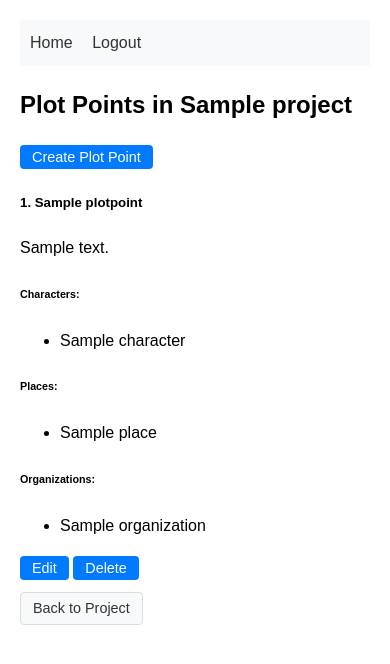
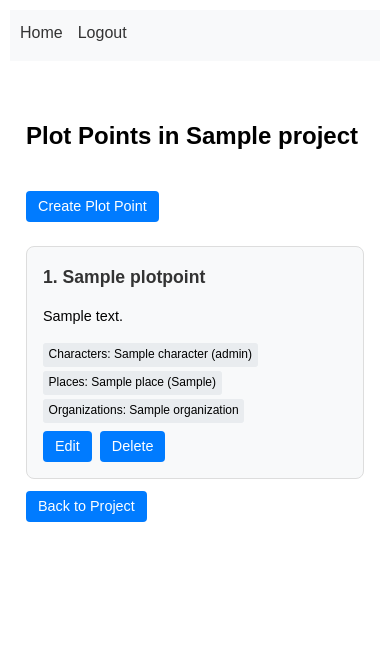
Before and after one commit to SudoMichel/writing, a Django app: page /projects/1/plotpoints/ in a window 390 px wide. Shown: the top 664 px of the page. Run offline with Django 5.2, Linux system fonts and the light colour scheme; a user stored in the database is signed in; tables that the repository leaves empty hold one stand-in row (values such as "Sample post").

Commit message:
Refactor CSS and HTML templates for improved layout and consistency across project components. Introduce new styles for item lists, enhance navigation and form controls, and update plot point and project form templates to utilize a unified item structure. Implement responsive design adjustments for better usability on smaller screens.

```diff
--- a/core/static/core/css/styles.css
+++ b/core/static/core/css/styles.css
@@ -1,3 +1,5 @@
+/* Base Styles
+-------------------------------------------------- */
 body {
     font-family: Arial, sans-serif;
     margin: 0;
@@ -13,54 +15,76 @@
     text-decoration: none;
 }
 
-.item-title {
-    display: flex;
-    align-items: center;
-    gap: 1rem;
-    margin: 0;
-}
-.item-type {
-    color: #666;
-    font-style: italic;
-    margin: 0.25rem 0;
-    font-size: 0.8rem;
-}
-.item-body {
-    font-size: 0.9rem;
-}
-.items-grid {
-    display: grid;
-    grid-template-columns: repeat(auto-fill, minmax(250px, 1fr));
-    gap: 1rem;
-}
-.item-card {
-    background: #f8f9fa;
-    border: 1px solid #ddd;
-    border-radius: 8px;
-    padding: 1rem;
-    display: flex;
-    flex-direction: column;
-}
-.item-card textarea {
-    width: 90%;
-    padding: 0.5rem;
-    border: 1px solid #ddd;
-    border-radius: 4px;
-    font-size: 0.9rem;
-}
-
-
+/* Navigation
+-------------------------------------------------- */
 .nav {
     background-color: #f8f9fa;
     padding: 10px;
     margin-bottom: 20px;
+    display: flex;
+    flex-wrap: wrap;
 }
 .nav a {
     margin-right: 15px;
+    margin-bottom: 5px;
     color: #333;
 }
 
+/* Messages/Alerts
+-------------------------------------------------- */
+.messages {
+    margin-bottom: 20px;
+    border-radius: 4px;
+}
+.messages .success {
+    color: green;
+    padding: 10px;
+    background-color: #e8f5e9;
+}
+.messages .error {
+    color: red;
+    padding: 10px;
+    background-color: #ffebee;
+}
 
+/* Buttons and Form Controls
+-------------------------------------------------- */
+.btn {
+    padding: 0.25rem 0.75rem;
+    background-color: #007bff;
+    color: white;
+    border: none;
+    border-radius: 4px;
+    cursor: pointer;
+    font-size: 0.9rem;
+    display: inline-block;
+    text-align: center;
+}
+.btn-secondary {
+    background: #f8f9fa;
+    color: #333;
+    border: 1px solid #ddd;
+}
+.btn:hover {
+    background-color: #0056b3;
+}
+.btn-secondary:hover {
+    background: #e9ecef;
+}
+.button-group {
+    display: flex;
+    flex-wrap: wrap;
+    gap: 0.5rem;
+    margin-top: 0.75rem;
+}
+.button-card {
+    margin-top: auto;
+    display: flex;
+    gap: 0.5rem;
+}
+
+/* Forms
+-------------------------------------------------- */
 .form-group {
     margin-bottom: 1.5rem;
 }
@@ -76,44 +100,27 @@
     border: 1px solid #ddd;
     border-radius: 4px;
     font-size: 1rem;
-    resize: vertical;
+    box-sizing: border-box;
 }
 .form-group textarea {
     resize: vertical;
 }
-
-
-.btn {
-    padding: 0.25rem 0.75rem;
-    background-color: #007bff;
-    color: white;
-    border: none;
+.file-input-wrapper {
+    background: #f8f9fa;
+    border: 1px solid #ddd;
     border-radius: 4px;
-    cursor: pointer;
-    font-size: 0.9rem;
+    padding: 1rem;
 }
-.btn-secondary {
-    background: #f8f9fa;
-    color: #333;
+.file-input-wrapper input[type="file"] {
+    width: 100%;
+    padding: 0.5rem;
     border: 1px solid #ddd;
-}
-.btn:hover {
-    background-color: #0056b3;
-}
-.btn-secondary:hover {
-    background: #e9ecef;
-}
-.button-group {
-    display: flex;
-    gap: 0.5rem;
-    margin-top: 0.75rem;
-}
-.button-card {
-    margin-top: auto;
-    display: flex;
-    gap: 0.5rem;
+    border-radius: 4px;
+    background: #fff;
 }
 
+/* Project Pages
+-------------------------------------------------- */
 .project-editor {
     max-width: 1200px;
     margin: 0 auto;
@@ -140,6 +147,8 @@
     justify-content: space-between;
     align-items: center;
     margin-bottom: 1.5rem;
+    flex-wrap: wrap;
+    gap: 0.5rem;
 }
 .help-text {
     color: #666;
@@ -147,48 +156,59 @@
     margin-top: 0.25rem;
 }
 
-
-.plotpoints-list {
+/* Common Item Styles
+-------------------------------------------------- */
+.items-grid {
+    display: grid;
+    grid-template-columns: repeat(auto-fill, minmax(250px, 1fr));
+    gap: 1rem;
+}
+.plotpoints-list,
+.items-list {
     display: flex;
     flex-direction: column;
     gap: 1rem;
 }
-.plotpoint-item {
-    display: flex;
-    justify-content: space-between;
-    align-items: flex-start;
+.item-card,
+.item-list {
     background: #f8f9fa;
     border: 1px solid #ddd;
     border-radius: 8px;
     padding: 1rem;
 }
-.plotpoint-content {
+.item-card {
+    display: flex;
+    flex-direction: column;
+}
+.item-list {
+    display: flex;
+    justify-content: space-between;
+    align-items: flex-start;
+    flex-wrap: wrap;
+}
+.item-title {
+    display: flex;
+    align-items: center;
+    gap: 1rem;
+    margin: 0;
+}
+.item-type {
+    color: #666;
+    font-style: italic;
+    margin: 0.25rem 0;
+    font-size: 0.8rem;
+}
+.item-body {
+    font-size: 0.9rem;
+}
+.item-content {
     flex: 1;
     display: flex;
     flex-direction: column;
+    min-width: 0; /* Fix for text overflow */
 }
-.plotpoint-header {
-    display: flex;
-    align-items: baseline;
-    gap: 0.25rem;
-}
-.plotpoint-order {
-    font-weight: bold;
-    color: #666;
-    min-width: 1.5rem;
-}
-.plotpoint-title {
-    font-weight: bold;
-    color: #333;
-}
-.plotpoint-details {
-    font-size: 0.85rem;
-    color: #666;
-}
-.plotpoint-details p {
-    margin: 0;
-}
-.plotpoint-relations {
+.item-relations,
+.item-tags {
     display: flex;
     flex-wrap: wrap;
     gap: 0.25rem;
@@ -200,14 +220,22 @@
     border-radius: 3px;
     font-size: 0.75rem;
 }
-.plotpoint-actions {
+.item-actions {
     display: flex;
     gap: 0.5rem;
     align-items: flex-end;
     margin-left: 0.5rem;
 }
+.item-card textarea {
+    width: 90%;
+    padding: 0.5rem;
+    border: 1px solid #ddd;
+    border-radius: 4px;
+    font-size: 0.9rem;
+}
 
-
+/* Research Notes
+-------------------------------------------------- */
 .note-content {
     margin: 0.5rem 0;
     font-size: 0.9rem;
@@ -223,23 +251,8 @@
     text-decoration: none;
 }
 
-
-.messages {
-    margin-bottom: 20px;
-    border-radius: 4px;
-}
-.messages .success {
-    color: green;
-    padding: 10px;
-    background-color: #e8f5e9;
-}
-.messages .error {
-    color: red;
-    padding: 10px;
-    background-color: #ffebee;
-}
-
-
+/* Delete Pages
+-------------------------------------------------- */
 .delete-container {
     max-width: 500px;
     margin: 0 auto;
@@ -255,22 +268,8 @@
     margin: 1rem 0;
 }
 
-
-.improvement-status {
-    margin-top: 0.5rem;
-    font-size: 0.9rem;
-}
-.improvement-status.loading {
-    color: #4a90e2;
-}
-.improvement-status.error {
-    color: #dc3545;
-}
-.improvement-status.success {
-    color: #28a745;
-}
-
-
+/* Associations
+-------------------------------------------------- */
 .associations-grid {
     display: grid;
     grid-template-columns: repeat(auto-fill, minmax(250px, 1fr));
@@ -294,17 +293,60 @@
     margin: 0;
 }
 
+/* Improvement Status
+-------------------------------------------------- */
+.improvement-status {
+    margin-top: 0.5rem;
+    font-size: 0.9rem;
+}
+.improvement-status.loading {
+    color: #4a90e2;
+}
+.improvement-status.error {
+    color: #dc3545;
+}
+.improvement-status.success {
+    color: #28a745;
+}
 
-.file-input-wrapper {
-    background: #f8f9fa;
-    border: 1px solid #ddd;
-    border-radius: 4px;
-    padding: 1rem;
+/* Media Queries for Responsive Design
+-------------------------------------------------- */
+@media (max-width: 768px) {
+    body {
+        padding: 10px;
+    }
+
+    .project-editor {
+        padding: 1rem;
+    }
+
+    .project-form {
+        padding: 1rem;
+    }
+
+    .items-grid {
+        grid-template-columns: 1fr;
+    }
+
+    .section-header {
+        flex-direction: column;
+        align-items: flex-start;
+    }
+
+    .section-header .btn {
+        margin-top: 0.5rem;
+    }
+
+    .item-list {
+        flex-direction: column;
+    }
+
+    .item-actions {
+        margin-left: 0;
+        margin-top: 0.5rem;
+    }
+
+    .associations-grid {
+        grid-template-columns: 1fr;
+    }
 }
-.file-input-wrapper input[type="file"] {
-    width: 100%;
-    padding: 0.5rem;
-    border: 1px solid #ddd;
-    border-radius: 4px;
-    background: #fff;
-}
--- a/core/templates/core/plotpoint_list.html
+++ b/core/templates/core/plotpoint_list.html
@@ -1,65 +1,51 @@
 {% extends 'core/base.html' %}
 
 {% block content %}
-<div class="container mt-4">
-    <div class="d-flex justify-content-between align-items-center mb-4">
+<div class="project-editor">
+    <div class="section-header">
         <h2>Plot Points in {{ project.name }}</h2>
-        <a href="{% url 'plotpoint_create' project.id %}" class="btn btn-primary">Create Plot Point</a>
+        <a href="{% url 'plotpoint_create' project.id %}" class="btn">Create Plot Point</a>
     </div>
 
     {% if plot_points %}
-        <div class="row">
+        <div class="items-list">
             {% for plot_point in plot_points %}
-                <div class="col-md-6 mb-4">
-                    <div class="card">
-                        <div class="card-body">
-                            <h5 class="card-title">{{ plot_point.order }}. {{ plot_point.title }}</h5>
-                            <p class="card-text">{{ plot_point.description }}</p>
+                <div class="item-list">
+                    <div class="item-content">
+                        <h3>{{ plot_point.order }}. {{ plot_point.title }}</h3>
+                        <div class="item-body">
+                            <p>{{ plot_point.description }}</p>
 
+                            {% if plot_point.characters.all or plot_point.places.all or plot_point.organizations.all %}
+                                <div class="item-relations">
                                     {% if plot_point.characters.all %}
-                                <h6 class="mt-3">Characters:</h6>
-                                <ul class="list-unstyled">
-                                    {% for character in plot_point.characters.all %}
-                                        <li>{{ character.name }}</li>
-                                    {% endfor %}
-                                </ul>
+                                        <span class="relation-tag">Characters: {{ plot_point.characters.all|join:", " }}</span>
                                     {% endif %}
 
                                     {% if plot_point.places.all %}
-                                <h6 class="mt-3">Places:</h6>
-                                <ul class="list-unstyled">
-                                    {% for place in plot_point.places.all %}
-                                        <li>{{ place.name }}</li>
-                                    {% endfor %}
-                                </ul>
+                                        <span class="relation-tag">Places: {{ plot_point.places.all|join:", " }}</span>
                                     {% endif %}
 
                                     {% if plot_point.organizations.all %}
-                                <h6 class="mt-3">Organizations:</h6>
-                                <ul class="list-unstyled">
-                                    {% for organization in plot_point.organizations.all %}
-                                        <li>{{ organization.name }}</li>
-                                    {% endfor %}
-                                </ul>
+                                        <span class="relation-tag">Organizations: {{ plot_point.organizations.all|join:", " }}</span>
                                     {% endif %}
-
-                            <div class="mt-3">
-                                <a href="{% url 'plotpoint_edit' project.id plot_point.id %}" class="btn btn-sm btn-outline-primary">Edit</a>
-                                <a href="{% url 'plotpoint_delete' project.id plot_point.id %}" class="btn btn-sm btn-outline-danger">Delete</a>
+                                </div>
+                            {% endif %}
                         </div>
                     </div>
+                    <div class="item-actions">
+                        <a href="{% url 'plotpoint_edit' project.id plot_point.id %}" class="btn">Edit</a>
+                        <a href="{% url 'plotpoint_delete' project.id plot_point.id %}" class="btn">Delete</a>
                     </div>
                 </div>
             {% endfor %}
         </div>
     {% else %}
-        <div class="alert alert-info">
-            No plot points have been created yet. Click the "Create Plot Point" button to add one.
-        </div>
+        <p>No plot points have been created yet. Click the "Create Plot Point" button to add one.</p>
     {% endif %}
 
     <div class="button-group">
-        <a href="{% url 'project_edit' project.id %}" class="btn btn-secondary">Back to Project</a>
+        <a href="{% url 'project_edit' project.id %}" class="btn">Back to Project</a>
     </div>
 </div>
 {% endblock %}
--- a/core/templates/core/project_form.html
+++ b/core/templates/core/project_form.html
@@ -64,7 +64,7 @@
             <div class="form-section">
                 {% include "core/_includes/section_header.html" with section_title="Plot Points" view_all_url_name='plotpoint_list' add_url_name='plotpoint_create' project_id=project.id %}
                 {% if project.plot_points.all %}
-                    <div class="plotpoints-list">
+                    <div class="items-list">
                         {% for plot_point in project.plot_points.all %}
                             {% include "core/_includes/item_list.html" with item=plot_point item_type='plot_point' project_id=project.id edit_url_name='plotpoint_edit' delete_url_name='plotpoint_delete' %}
                         {% endfor %}
@@ -77,7 +77,7 @@
             <div class="form-section">
                 {% include "core/_includes/section_header.html" with section_title="Research Notes" view_all_url_name='researchnote_list' add_url_name='researchnote_create' project_id=project.id %}
                 {% if project.research_notes.all %}
-                    <div class="plotpoints-list">
+                    <div class="items-list">
                         {% for research_note in project.research_notes.all %}
                             {% include "core/_includes/item_list.html" with item=research_note item_type='research_note' project_id=project.id edit_url_name='researchnote_edit' delete_url_name='researchnote_delete' %}
                         {% endfor %}
```
Also changed, not shown: core/templates/core/_includes/item_list.html (+17 -17 lines). Lines whose indentation alone changed are shown as unchanged.
